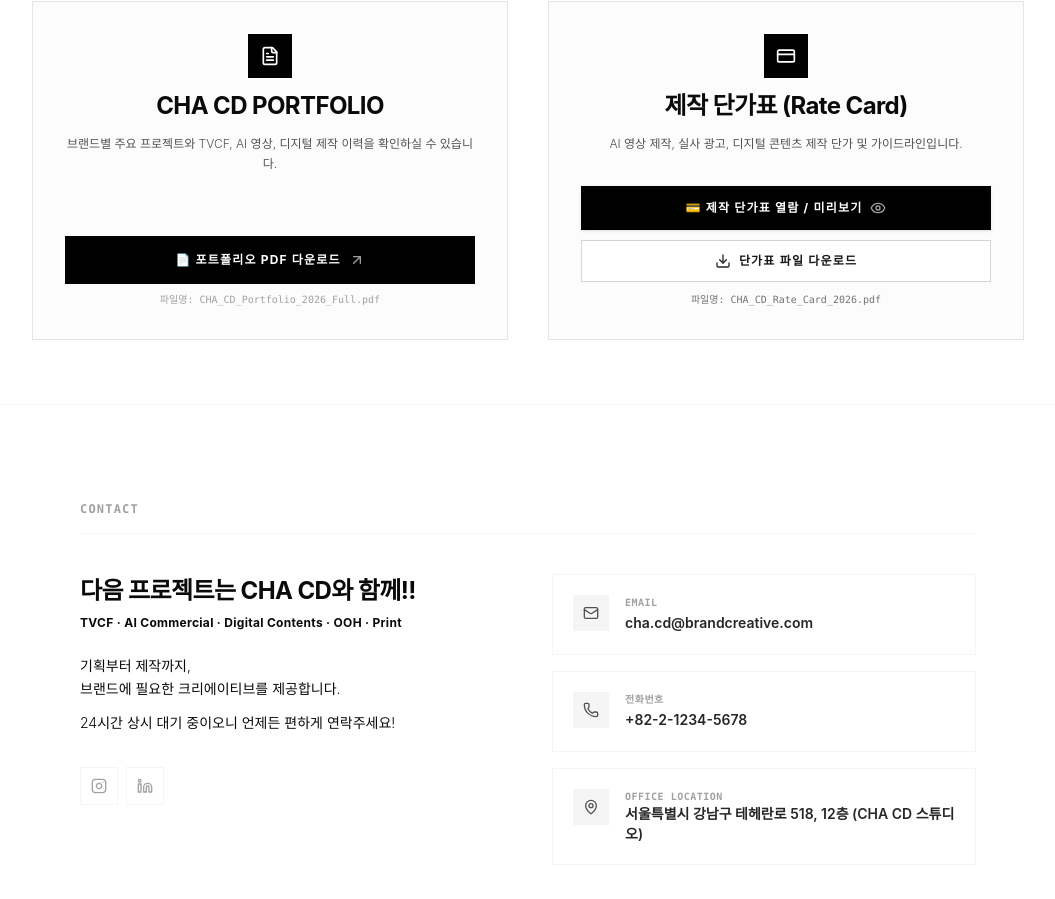
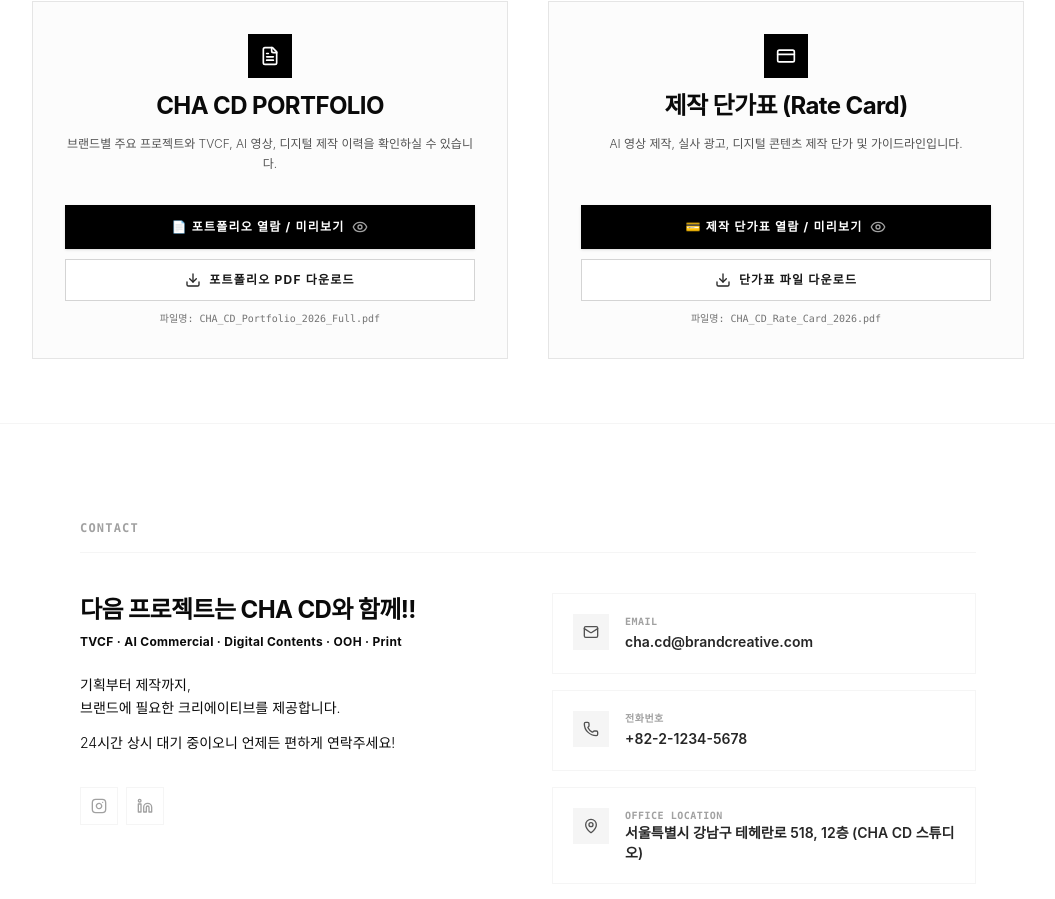
Before and after one commit to chachachacre/CHA-CD, a React (Vite) app: page / in a window 1280 px wide. Shown: the part 1641-2540 px from the top of the page, without its empty margins (112-1167 px from the left). Built offline with nearby package versions, Linux system fonts and the light colour scheme; no server answers; the database is empty; a web font is replaced by a local one.

Commit message:
feat: implement portfolio PDF download functionality
Add logic to resolve and download the portfolio PDF file, including support for custom cloud URLs, local server paths, and IndexedDB cache. Refactor the RateCardModal to be reusable for general document viewing and downloading.

```diff
--- a/src/App.tsx
+++ b/src/App.tsx
@@ -186,6 +186,7 @@ export default function App() {
   const [localPdfUrl, setLocalPdfUrl] = useState<string | null>(null);
   const [localRateCardUrl, setLocalRateCardUrl] = useState<string | null>(null);
   const [isRateCardModalOpen, setIsRateCardModalOpen] = useState(false);
+  const [isPortfolioModalOpen, setIsPortfolioModalOpen] = useState(false);
 
   useEffect(() => {
     let active = true;
@@ -248,6 +249,28 @@ export default function App() {
       }
     };
   }, [portfolioSettings.rateCardUrl]);
+
+  // Determine effective portfolio PDF link (supporting Cloud URLs, server /uploads/, IndexedDB local cache)
+  const defaultPdfUrl = "/uploads/CHA_CD_Rate_Card_2026.pdf"; // safe fallback
+  const defaultPdfName = "CHA_CD_Portfolio_2026.pdf";
+
+  const cleanedSettingPdfUrl = cleanFileUrl(portfolioSettings.pdfUrl);
+  const effectivePdfUrl = cleanedSettingPdfUrl && (cleanedSettingPdfUrl.startsWith("http") || cleanedSettingPdfUrl.startsWith("/uploads/"))
+    ? cleanedSettingPdfUrl
+    : (localPdfUrl || (cleanedSettingPdfUrl && !cleanedSettingPdfUrl.startsWith("indexeddb:") ? cleanedSettingPdfUrl : defaultPdfUrl));
+
+  const effectivePdfName = portfolioSettings.pdfFileName || defaultPdfName;
+
+  const [isDownloadingPortfolio, setIsDownloadingPortfolio] = useState(false);
+
+  const handlePortfolioDownload = async () => {
+    setIsDownloadingPortfolio(true);
+    try {
+      await downloadFile(effectivePdfUrl, effectivePdfName);
+    } finally {
+      setIsDownloadingPortfolio(false);
+    }
+  };
 
   // Determine effective rate card link (supporting Cloud URLs, server /uploads/, IndexedDB local cache, or default sample)
   const defaultRateCardUrl = "/uploads/CHA_CD_Rate_Card_2026.pdf";
@@ -447,34 +470,33 @@ export default function App() {
                   </p>
                 </div>
 
-                <div className="space-y-2 pt-2">
-                  {portfolioSettings.pdfUrl || localPdfUrl ? (
-                    <a
-                      href={getCacheBustedUrl(
-                        portfolioSettings.pdfUrl && (portfolioSettings.pdfUrl.startsWith("http") || portfolioSettings.pdfUrl.startsWith("/uploads/"))
-                          ? portfolioSettings.pdfUrl
-                          : (localPdfUrl || portfolioSettings.pdfUrl)
-                      )}
-                      download={portfolioSettings.pdfFileName || "CHA_CD_Portfolio.pdf"}
-                      target="_blank"
-                      rel="noopener noreferrer"
-                      className="inline-flex items-center justify-center gap-2 w-full bg-black hover:bg-neutral-900 text-white font-bold tracking-widest text-xs uppercase py-4 transition-all cursor-pointer"
-                      id="portfolio-download-link"
-                    >
-                      <span>📄 포트폴리오 PDF 다운로드</span>
-                      <ArrowUpRight className="w-4 h-4 shrink-0 text-neutral-400" />
-                    </a>
-                  ) : (
-                    <div className="inline-block w-full py-4 bg-neutral-100 border border-neutral-200 text-neutral-400 text-xs font-bold uppercase tracking-widest">
-                      등록된 포트폴리오 파일이 없습니다
-                    </div>
-                  )}
+                <div className="space-y-2.5 pt-2">
+                  {/* Primary: View / Preview in in-app modal */}
+                  <button
+                    type="button"
+                    onClick={() => setIsPortfolioModalOpen(true)}
+                    className="inline-flex items-center justify-center gap-2 w-full bg-black hover:bg-neutral-900 text-white font-bold tracking-widest text-xs uppercase py-3.5 transition-all cursor-pointer shadow-sm"
+                    id="portfolio-view-btn"
+                  >
+                    <span>📄 포트폴리오 열람 / 미리보기</span>
+                    <Eye className="w-4 h-4 shrink-0 text-neutral-400" />
+                  </button>
 
-                  {portfolioSettings.pdfFileName && (
-                    <p className="text-[10px] text-neutral-400 font-mono truncate">
-                      파일명: {portfolioSettings.pdfFileName}
-                    </p>
-                  )}
+                  {/* Secondary: Direct File Download with forced download header */}
+                  <button
+                    type="button"
+                    onClick={handlePortfolioDownload}
+                    disabled={isDownloadingPortfolio}
+                    className="inline-flex items-center justify-center gap-2 w-full border border-neutral-300 bg-white hover:bg-neutral-100 text-neutral-900 font-bold tracking-widest text-xs uppercase py-3 transition-all cursor-pointer"
+                    id="portfolio-download-btn"
+                  >
+                    <Download className="w-4 h-4 shrink-0 text-neutral-800" />
+                    <span>{isDownloadingPortfolio ? "다운로드 중..." : "포트폴리오 PDF 다운로드"}</span>
+                  </button>
+
+                  <p className="text-[10px] text-neutral-500 font-mono truncate">
+                    파일명: {effectivePdfName}
+                  </p>
                 </div>
               </div>
 
@@ -720,6 +742,15 @@ export default function App() {
         </div>
       </footer>
 
+      {/* Portfolio Unified Viewer & Downloader Modal */}
+      <RateCardModal
+        isOpen={isPortfolioModalOpen}
+        onClose={() => setIsPortfolioModalOpen(false)}
+        rawUrl={effectivePdfUrl}
+        fileName={effectivePdfName}
+        title="CHA CD 포트폴리오 (Portfolio)"
+      />
+
       {/* Rate Card Unified Viewer & Downloader Modal */}
       <RateCardModal
         isOpen={isRateCardModalOpen}
--- a/src/components/AdminPanel.tsx
+++ b/src/components/AdminPanel.tsx
@@ -61,6 +61,10 @@ export default function AdminPanel({
   // Rate card preview modal state
   const [isRateCardPreviewOpen, setIsRateCardPreviewOpen] = useState(false);
   const [isDownloadingAdminRateCard, setIsDownloadingAdminRateCard] = useState(false);
+
+  // Portfolio preview modal state
+  const [isPortfolioPreviewOpen, setIsPortfolioPreviewOpen] = useState(false);
+  const [isDownloadingAdminPdf, setIsDownloadingAdminPdf] = useState(false);
 
   // Cloud migration states
   const [isMigrating, setIsMigrating] = useState(false);
@@ -1629,34 +1633,72 @@ export default function AdminPanel({
                       포트폴리오 PDF 파일 업로드 / 관리
                     </label>
 
-                    {uploadedFileName ? (
+                    {uploadedFileName || settingsForm.pdfUrl ? (
                       /* File uploaded card */
                       <div className="flex items-center justify-between p-4 border border-neutral-200 bg-neutral-50">
                         <div className="flex items-center gap-3 min-w-0">
-                          <div className="p-2 bg-neutral-100 border border-neutral-200">
+                          <div className="p-2 bg-neutral-100 border border-neutral-200 shrink-0">
                             <FileText className="w-4 h-4 text-neutral-800" />
                           </div>
                           <div className="min-w-0">
-                            <p className="font-bold text-neutral-900 truncate">
-                              {uploadedFileName}
-                            </p>
-                            <p className="text-[10px] text-neutral-400 font-mono">
-                              업로드 완료 (인터넷 연결 없이도 상시 다운로드 가능)
+                            <div className="flex items-center gap-2">
+                              <p className="font-bold text-neutral-900 truncate">
+                                {uploadedFileName || settingsForm.pdfFileName || "포트폴리오 PDF"}
+                              </p>
+                              <span className="text-[9px] px-1.5 py-0.5 bg-emerald-100 text-emerald-800 font-bold shrink-0">
+                                등록 완료
+                              </span>
+                            </div>
+                            <p className="text-[10px] text-neutral-400 font-mono truncate">
+                              {settingsForm.pdfUrl?.startsWith("indexeddb:") ? "로컬 저장소 연동됨" : (settingsForm.pdfUrl || "클라우드 연동됨")}
                             </p>
                           </div>
                         </div>
-                        <div className="flex gap-2">
+                        <div className="flex gap-2 shrink-0">
+                          {(settingsForm.pdfUrl || uploadedFileName) && (
+                            <button
+                              type="button"
+                              onClick={() => setIsPortfolioPreviewOpen(true)}
+                              className="px-2.5 py-1.5 text-[10px] font-bold border border-neutral-200 bg-white hover:bg-neutral-100 flex items-center gap-1 transition-colors cursor-pointer"
+                              title="포트폴리오 열람/미리보기"
+                            >
+                              <Eye className="w-3 h-3" />
+                              <span>미리보기</span>
+                            </button>
+                          )}
+                          {(settingsForm.pdfUrl || uploadedFileName) && (
+                            <button
+                              type="button"
+                              onClick={async () => {
+                                setIsDownloadingAdminPdf(true);
+                                try {
+                                  await downloadFile(
+                                    settingsForm.pdfUrl,
+                                    settingsForm.pdfFileName || "CHA_CD_Portfolio.pdf"
+                                  );
+                                } finally {
+                                  setIsDownloadingAdminPdf(false);
+                                }
+                              }}
+                              disabled={isDownloadingAdminPdf}
+                              className="px-2.5 py-1.5 text-[10px] font-bold border border-neutral-200 bg-white hover:bg-neutral-100 flex items-center gap-1 transition-colors cursor-pointer"
+                              title="포트폴리오 다운로드"
+                            >
+                              <Download className="w-3 h-3" />
+                              <span>{isDownloadingAdminPdf ? "..." : "다운로드"}</span>
+                            </button>
+                          )}
                           <button
                             type="button"
                             onClick={() => fileInputRef.current?.click()}
-                            className="px-3 py-1.5 text-[10px] font-bold border border-neutral-200 hover:bg-neutral-100 uppercase transition-colors"
+                            className="px-2.5 py-1.5 text-[10px] font-bold border border-neutral-200 bg-white hover:bg-neutral-100 uppercase transition-colors cursor-pointer"
                           >
                             교체
                           </button>
                           <button
                             type="button"
                             onClick={handleFileDelete}
-                            className="p-1.5 text-neutral-400 hover:text-red-600 hover:bg-red-50 border border-neutral-100 hover:border-red-200 transition-all"
+                            className="p-1.5 text-neutral-400 hover:text-red-600 hover:bg-red-50 border border-neutral-100 hover:border-red-200 transition-all cursor-pointer"
                             title="파일 삭제"
                           >
                             <Trash2 className="w-3.5 h-3.5" />
@@ -2051,6 +2093,15 @@ export default function AdminPanel({
         </div>
       </motion.div>
 
+      {/* Portfolio Preview Modal in Admin */}
+      <RateCardModal
+        isOpen={isPortfolioPreviewOpen}
+        onClose={() => setIsPortfolioPreviewOpen(false)}
+        rawUrl={settingsForm.pdfUrl || "/uploads/CHA_CD_Rate_Card_2026.pdf"}
+        fileName={settingsForm.pdfFileName || "CHA_CD_Portfolio_2026.pdf"}
+        title="CHA CD 포트폴리오 (Portfolio)"
+      />
+
       {/* Rate Card Preview Modal in Admin */}
       <RateCardModal
         isOpen={isRateCardPreviewOpen}
```
Also changed, not shown: src/components/RateCardModal.tsx (+9 -7 lines).
